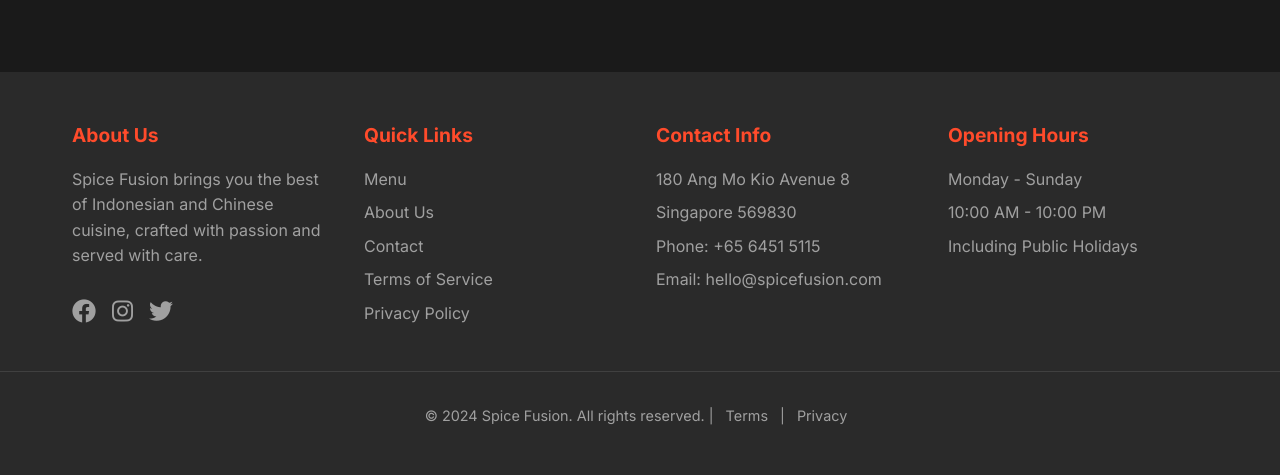
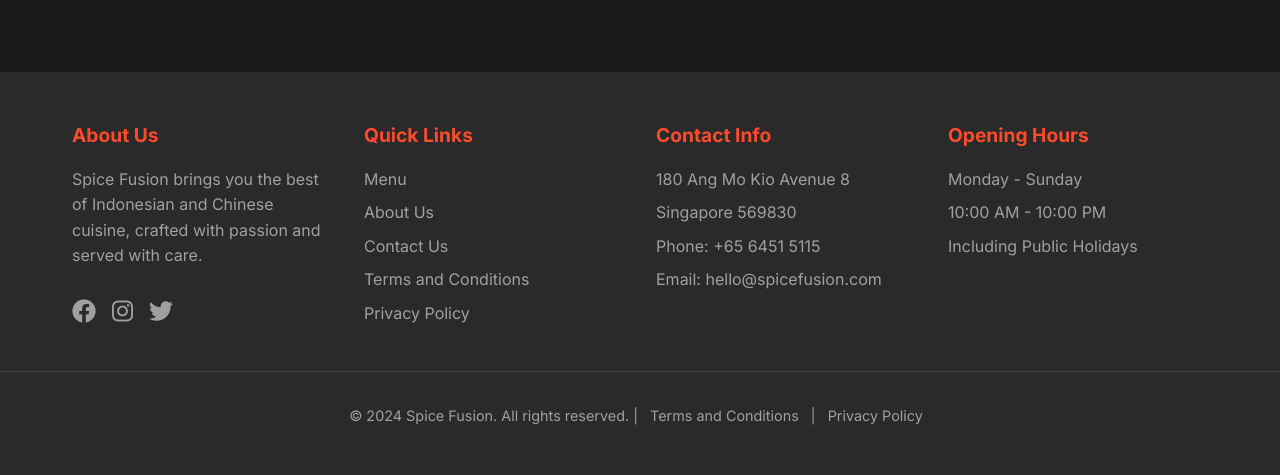
Before and after one commit to keejinsheng/FYP, a PHP site: page /FYP/main/index/index.php in a window 1280 px wide. Shown: the part 1665-2140 px from the top of the page. Run offline with PHP 8.4, Linux system fonts and the light colour scheme; data comes from the database, SQL or seed files in the repository.

Commit message:
customer bug

```diff
--- a/customer/includes/footer.php
+++ b/customer/includes/footer.php
@@ -11,11 +11,11 @@
         </div>
         <div class="footer-section">
             <h3>Quick Links</h3>
-            <a href="/DWP/customer/main/menu/menu.php">Menu</a>
-            <a href="/DWP/customer/main/aboutus/aboutus.php">About Us</a>
-            <a href="/DWP/customer/main/contactus/contactus.php">Contact</a>
-            <a href="/DWP/customer/main/legal/terms.php">Terms of Service</a>
-            <a href="/DWP/customer/main/legal/privacy.php">Privacy Policy</a>
+            <a href="/FYP/customer/main/menu/menu.php">Menu</a>
+            <a href="/FYP/customer/main/aboutus/aboutus.php">About Us</a>
+            <a href="/FYP/customer/main/contactus/contactus.php">Contact Us</a>
+            <a href="/FYP/customer/main/legal/terms.php">Terms and Conditions</a>
+            <a href="/FYP/customer/main/legal/privacy.php">Privacy Policy</a>
         </div>
         <div class="footer-section">
             <h3>Contact Info</h3>
@@ -33,8 +33,8 @@
     </div>
     <div class="footer-bottom">
         <p>&copy; 2024 Spice Fusion. All rights reserved. |
-            <a href="/DWP/customer/main/legal/terms.php">Terms</a> |
-            <a href="/DWP/customer/main/legal/privacy.php">Privacy</a>
+            <a href="/FYP/customer/main/legal/terms.php">Terms and Conditions</a> |
+            <a href="/FYP/customer/main/legal/privacy.php">Privacy Policy</a>
         </p>
     </div>
 </footer>
```
Also changed, not shown: customer/main/legal/terms.php (+4 -4 lines).
